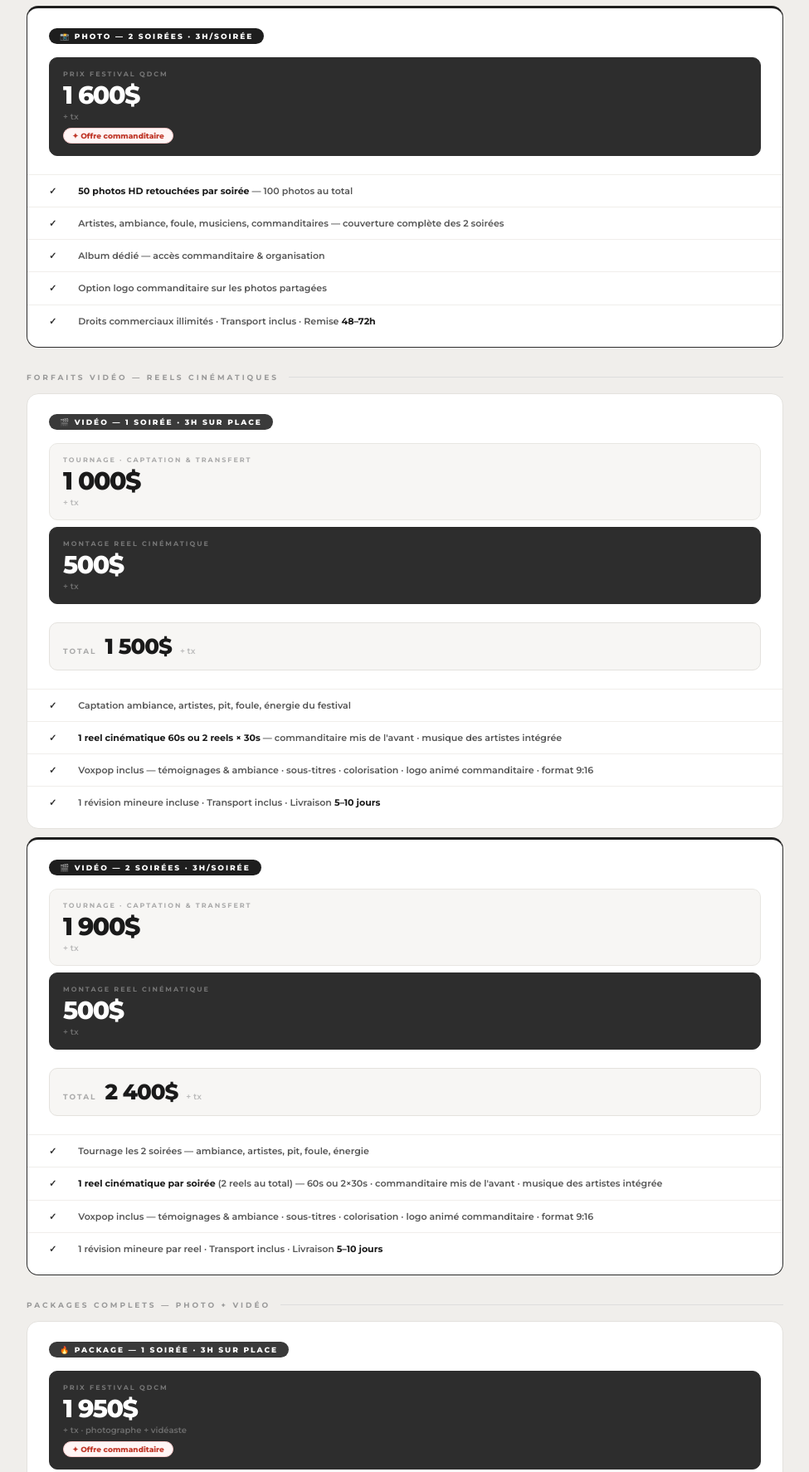
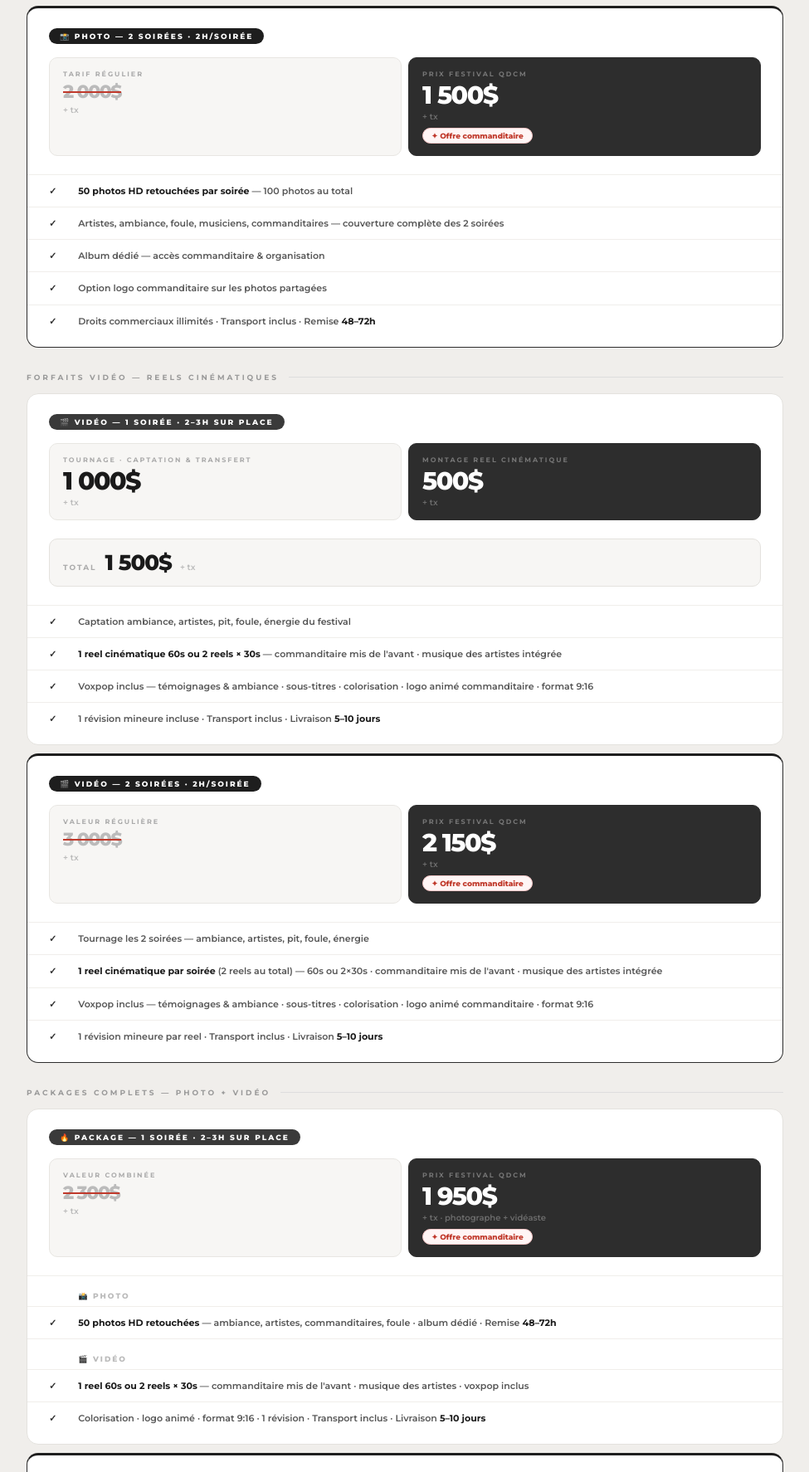
Before and after one commit to MediaMauricie/qcdm, a plain HTML site: page index.html in a window 1280 px wide. Shown: the part 936-2710 px from the top of the page at 83% size, without its empty margins (152-1127 px from the left). Drawn offline with Linux system fonts and the light colour scheme.

Commit message:
Update index.html

```diff
--- a/index.html
+++ b/index.html
@@ -42,7 +42,7 @@ a{color:inherit;text-decoration:none;}
 .forfait-block.featured{border:1.5px solid #2d2d2d;border-top:3px solid #1e1e1e;}
 
 /* PRICE ROW */
-.price-row-wrap{display:grid;grid-template-columns:1fr;gap:8px;margin-bottom:0;padding:0 26px 22px;}
+.price-row-wrap{display:grid;grid-template-columns:1fr 1fr;gap:8px;margin-bottom:0;padding:0 26px 22px;}
 .pbox{border-radius:10px;padding:14px 16px;}
 .pbox.soft{background:#f7f6f4;border:1px solid #e8e6e2;}
 .pbox.mid{background:#2d2d2d;border:1px solid #2d2d2d;}
@@ -171,9 +171,14 @@ table.comp tbody tr.price-r td:first-child{font-size:9px;font-weight:800;letter-
     <div class="forfait-tag">📸 Photo — 1 soirée · 3h sur place</div>
   </div>
   <div class="price-row-wrap">
+    <div class="pbox soft">
+      <div class="pbox-label">Tarif régulier</div>
+      <div class="pbox-price struck">1 350$</div>
+      <div class="pbox-unit">+ tx</div>
+    </div>
     <div class="pbox mid">
       <div class="pbox-label">Prix festival QDCM</div>
-      <div class="pbox-price">900$</div>
+      <div class="pbox-price">800$</div>
       <div class="pbox-unit">+ tx</div>
       <div class="pbox-special">✦ Offre commanditaire</div>
     </div>
@@ -189,12 +194,17 @@ table.comp tbody tr.price-r td:first-child{font-size:9px;font-weight:800;letter-
 <!-- PHOTO 2 SOIRS -->
 <div class="forfait-block featured">
   <div class="forfait-top">
-    <div class="forfait-tag">📸 Photo — 2 soirées · 3h/soirée</div>
+    <div class="forfait-tag">📸 Photo — 2 soirées · 2h/soirée</div>
   </div>
   <div class="price-row-wrap">
+    <div class="pbox soft">
+      <div class="pbox-label">Tarif régulier</div>
+      <div class="pbox-price struck">2 000$</div>
+      <div class="pbox-unit">+ tx</div>
+    </div>
     <div class="pbox mid">
       <div class="pbox-label">Prix festival QDCM</div>
-      <div class="pbox-price">1 600$</div>
+      <div class="pbox-price">1 500$</div>
       <div class="pbox-unit">+ tx</div>
       <div class="pbox-special">✦ Offre commanditaire</div>
     </div>
@@ -215,7 +225,7 @@ table.comp tbody tr.price-r td:first-child{font-size:9px;font-weight:800;letter-
 <!-- VIDÉO 1 SOIR -->
 <div class="forfait-block">
   <div class="forfait-top">
-    <div class="forfait-tag">🎬 Vidéo — 1 soirée · 3h sur place</div>
+    <div class="forfait-tag">🎬 Vidéo — 1 soirée · 2–3h sur place</div>
   </div>
   <div class="price-row-wrap">
     <div class="pbox soft">
@@ -245,24 +255,20 @@ table.comp tbody tr.price-r td:first-child{font-size:9px;font-weight:800;letter-
 <!-- VIDÉO 2 SOIRS -->
 <div class="forfait-block featured">
   <div class="forfait-top">
-    <div class="forfait-tag">🎬 Vidéo — 2 soirées · 3h/soirée</div>
+    <div class="forfait-tag">🎬 Vidéo — 2 soirées · 2h/soirée</div>
   </div>
   <div class="price-row-wrap">
     <div class="pbox soft">
-      <div class="pbox-label">Tournage · captation & transfert</div>
-      <div class="pbox-price">1 900$</div>
+      <div class="pbox-label">Valeur régulière</div>
+      <div class="pbox-price struck">3 000$</div>
       <div class="pbox-unit">+ tx</div>
     </div>
     <div class="pbox mid">
-      <div class="pbox-label">Montage reel cinématique</div>
-      <div class="pbox-price">500$</div>
+      <div class="pbox-label">Prix festival QDCM</div>
+      <div class="pbox-price">2 150$</div>
       <div class="pbox-unit">+ tx</div>
+      <div class="pbox-special">✦ Offre commanditaire</div>
     </div>
-  </div>
-  <div class="total-box">
-    <span class="total-box-label">Total</span>
-    <span class="total-box-price">2 400$</span>
-    <span class="total-box-unit">+ tx</span>
   </div>
   <table class="detail-table">
     <tr><td>✓</td><td>Tournage les 2 soirées — ambiance, artistes, pit, foule, énergie</td></tr>
@@ -279,9 +285,14 @@ table.comp tbody tr.price-r td:first-child{font-size:9px;font-weight:800;letter-
 <!-- PACKAGE 1 SOIR -->
 <div class="forfait-block">
   <div class="forfait-top">
-    <div class="forfait-tag">🔥 Package — 1 soirée · 3h sur place</div>
+    <div class="forfait-tag">🔥 Package — 1 soirée · 2–3h sur place</div>
   </div>
   <div class="price-row-wrap">
+    <div class="pbox soft">
+      <div class="pbox-label">Valeur combinée</div>
+      <div class="pbox-price struck">2 300$</div>
+      <div class="pbox-unit">+ tx</div>
+    </div>
     <div class="pbox mid">
       <div class="pbox-label">Prix festival QDCM</div>
       <div class="pbox-price">1 950$</div>
@@ -301,12 +312,17 @@ table.comp tbody tr.price-r td:first-child{font-size:9px;font-weight:800;letter-
 <!-- PACKAGE 2 SOIRS -->
 <div class="forfait-block featured">
   <div class="forfait-top">
-    <div class="forfait-tag">🔥 Package — 2 soirées · 3h/soirée ★</div>
+    <div class="forfait-tag">🔥 Package — 2 soirées · 2h/soirée ★</div>
   </div>
   <div class="price-row-wrap">
+    <div class="pbox soft">
+      <div class="pbox-label">Valeur combinée</div>
+      <div class="pbox-price struck">3 650$</div>
+      <div class="pbox-unit">+ tx</div>
+    </div>
     <div class="pbox mid">
       <div class="pbox-label">Prix festival QDCM</div>
-      <div class="pbox-price">3 200$</div>
+      <div class="pbox-price">3 000$</div>
       <div class="pbox-unit">+ tx · photographe + vidéaste</div>
       <div class="pbox-special">✦ Offre commanditaire</div>
     </div>
@@ -344,8 +360,8 @@ table.comp tbody tr.price-r td:first-child{font-size:9px;font-weight:800;letter-
       <tr><td>Album dédié</td><td><span class="ck">✓</span></td><td><span class="da">—</span></td><td><span class="ck">✓</span></td></tr>
       <tr><td>Droits commerciaux illimités</td><td><span class="ck">✓</span></td><td><span class="ck">✓</span></td><td><span class="ck">✓</span></td></tr>
       <tr><td>Transport inclus</td><td><span class="ck">✓</span></td><td><span class="ck">✓</span></td><td><span class="ck">✓</span></td></tr>
-      <tr class="price-r"><td>1 soirée</td><td>900$</td><td>1 500$</td><td>1 950$</td></tr>
-      <tr class="price-r"><td>2 soirées</td><td>1 600$</td><td>2 400$</td><td>3 200$</td></tr>
+      <tr class="price-r"><td>1 soirée</td><td>800$</td><td>1 500$</td><td>1 950$</td></tr>
+      <tr class="price-r"><td>2 soirées</td><td>1 500$</td><td>2 150$</td><td>3 000$</td></tr>
     </tbody>
   </table>
 </div>
```
